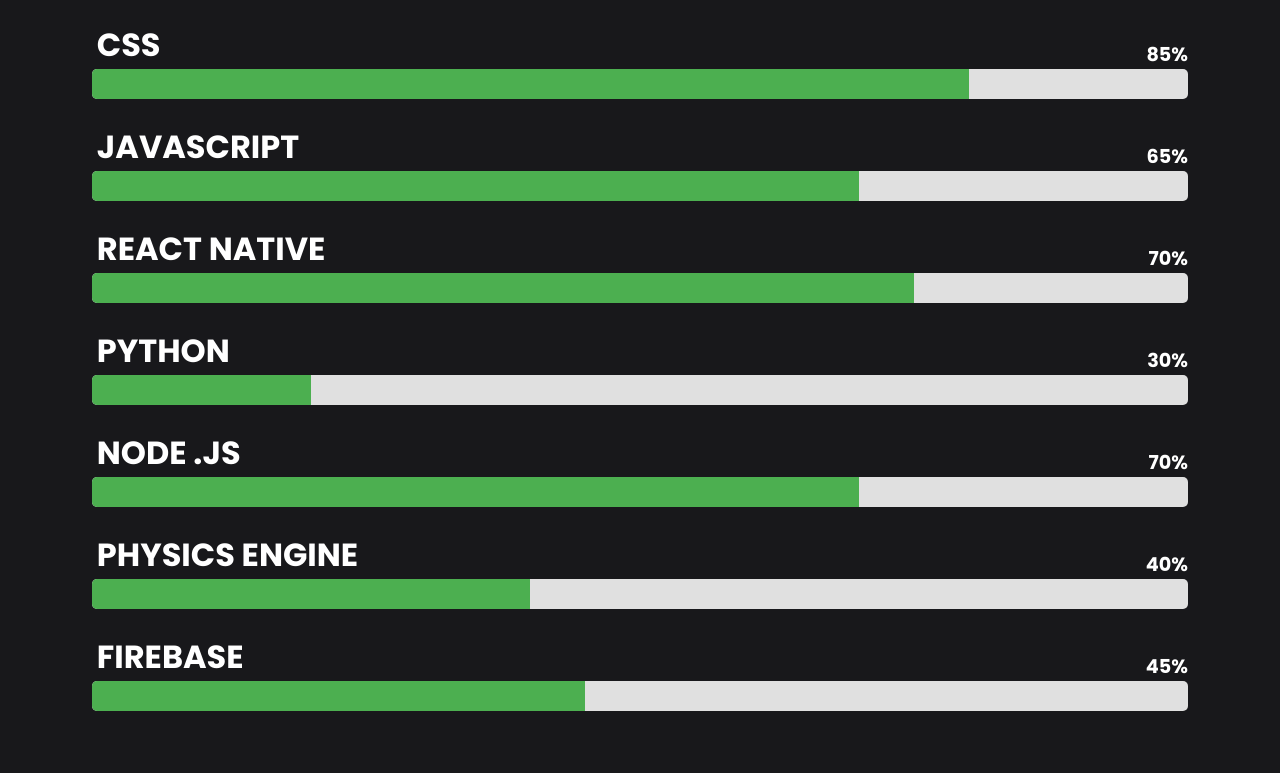
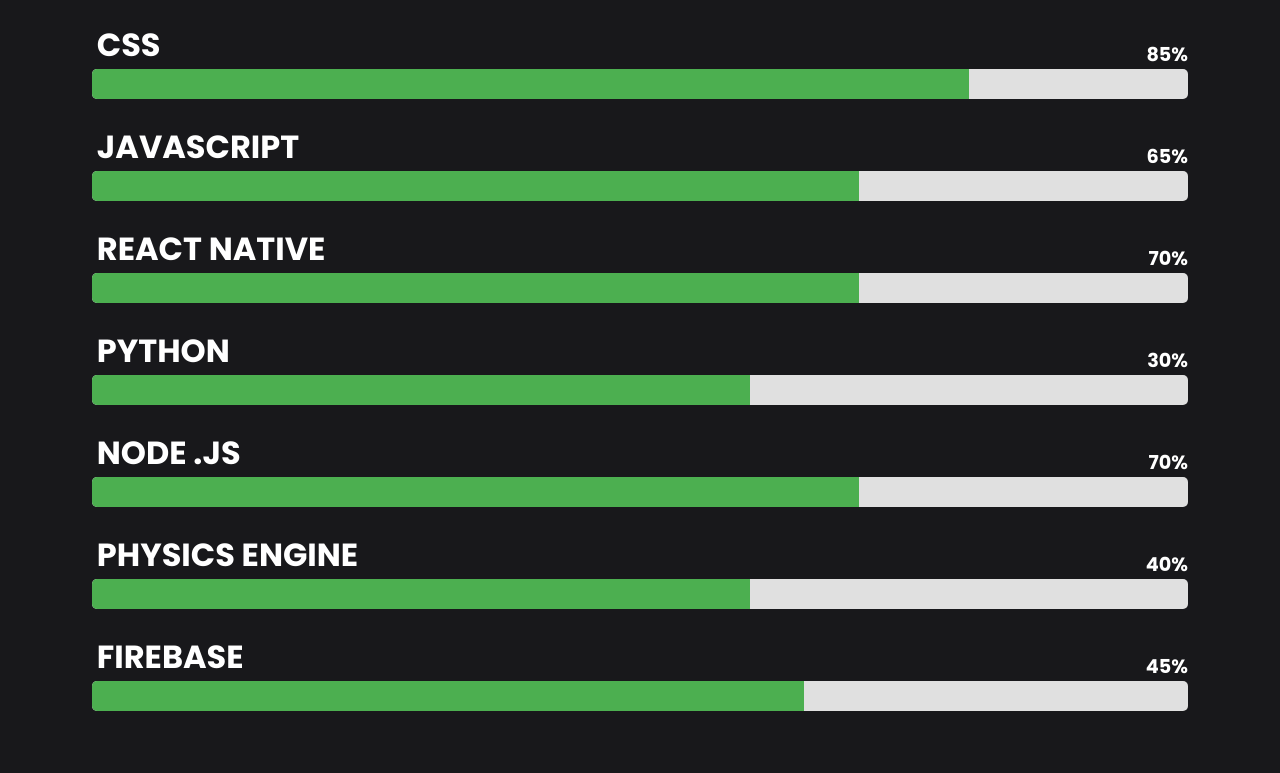
Before and after one commit to AChaitanya3143/Portfolio-Chaitanya, a plain HTML site: page index.html in a window 1280 px wide. Shown: the part 1137-1910 px from the top of the page. Drawn offline with nearby package versions, Linux system fonts and the light colour scheme.

Commit message:
style.css

```diff
--- a/style.css
+++ b/style.css
@@ -184,11 +184,11 @@
 }
 
 .skills .percantage-bar-rn {
-    width: 75%;
+    width: 70%;
 }
 
 .skills .percantage-bar-py {
-    width: 20%;
+    width: 60%;
 }
 
 .skills .percantage-bar-njs{
@@ -196,11 +196,11 @@
 }
 
 .skills .percantage-bar-pe{
-    width: 40%;
+    width: 60%;
 }
 
 .skills .percantage-bar-dbm{
-    width: 45%;
+    width: 65%;
 }
 
 .skills .percantage-text{
```
